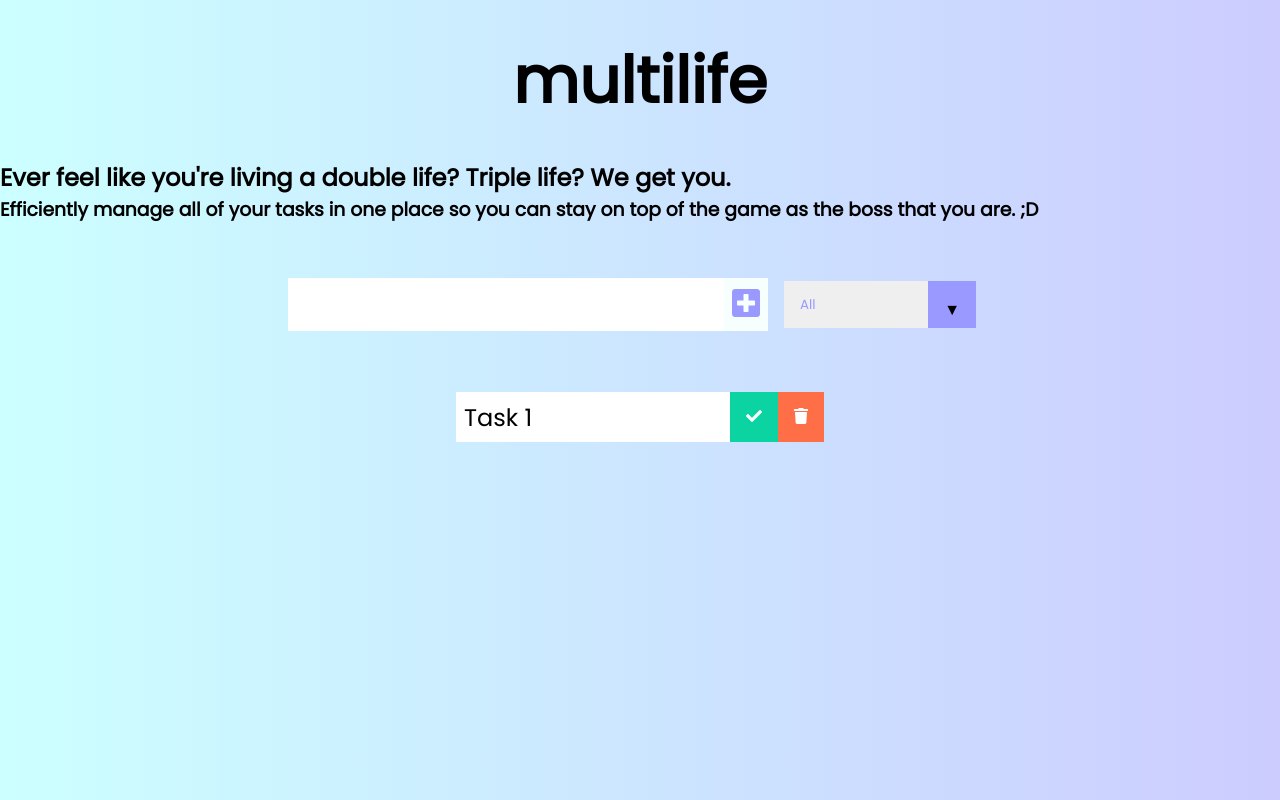
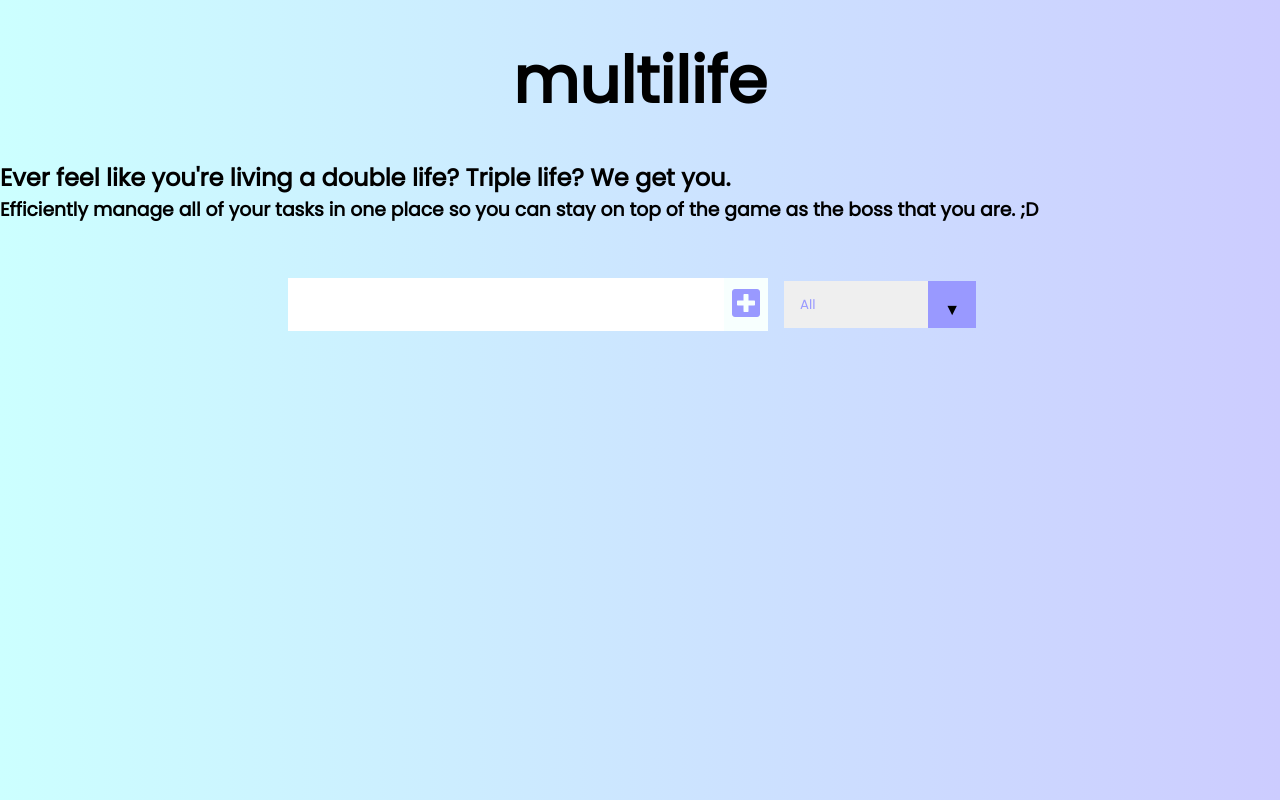
Before and after one commit to chrissysun/multilife, a React (Create React App) app: page / in a window 1280 px wide. Built offline with nearby package versions, Linux system fonts and the light colour scheme.

Commit message:
input displays in list of to dos

```diff
--- a/src/App.js
+++ b/src/App.js
@@ -1,12 +1,12 @@
-import React, { useState } from 'react';
-import './App.css';
+import React, { useState } from "react";
+import "./App.css";
 
 // import components
-import Form from './components/Form';
-import TodoList from './components/TodoList';
+import Form from "./components/Form";
+import TodoList from "./components/TodoList";
 
 function App() {
-  const [input, setInput] = useState('');
+  const [input, setInput] = useState("");
   const [todos, setTodos] = useState([]);
   return (
     <div className="App">
@@ -20,7 +20,7 @@
         setInput = {setInput}
         todos = {todos}
         setTodos = {setTodos} />
-      <TodoList />
+      <TodoList todos = {todos} />
     </div>
   );
 }
--- a/src/components/Form.js
+++ b/src/components/Form.js
@@ -1,4 +1,4 @@
-import React from 'react';
+import React from "react";
 
 const Form = ({ input, setInput, todos, setTodos }) => {
 
--- a/src/components/Todo.js
+++ b/src/components/Todo.js
@@ -1,9 +1,9 @@
-import React from 'react';
+import React from "react";
 
-const Todo = () => {
+const Todo = ({text}) => {
     return (
         <div className = "todo">
-            <li className = 'todo-item'>Task 1</li>
+            <li className = 'todo-item'>{text}</li>
             <button className = "complete-btn">
                 <i className = "fas fa-check"></i>
             </button>
--- a/src/components/TodoList.js
+++ b/src/components/TodoList.js
@@ -1,16 +1,15 @@
-import React from 'react';
+import React from "react";
 
 // import components
-import Todo from './Todo';
+import Todo from "./Todo";
 
 const TodoList = ({ todos }) => {
     return (
-      <div className="todo-container">
-        <ul className="todo-list">
-            {/* { todos.map(todo => (
-                <Todo />
-            ))} */}
-            <Todo />
+      <div className= "todo-container">
+        <ul className= "todo-list">
+            { todos.map((todo) => (
+                <Todo key = {todo.id} text = {todo.text} />
+            ))}
         </ul>
       </div>
     );
```
